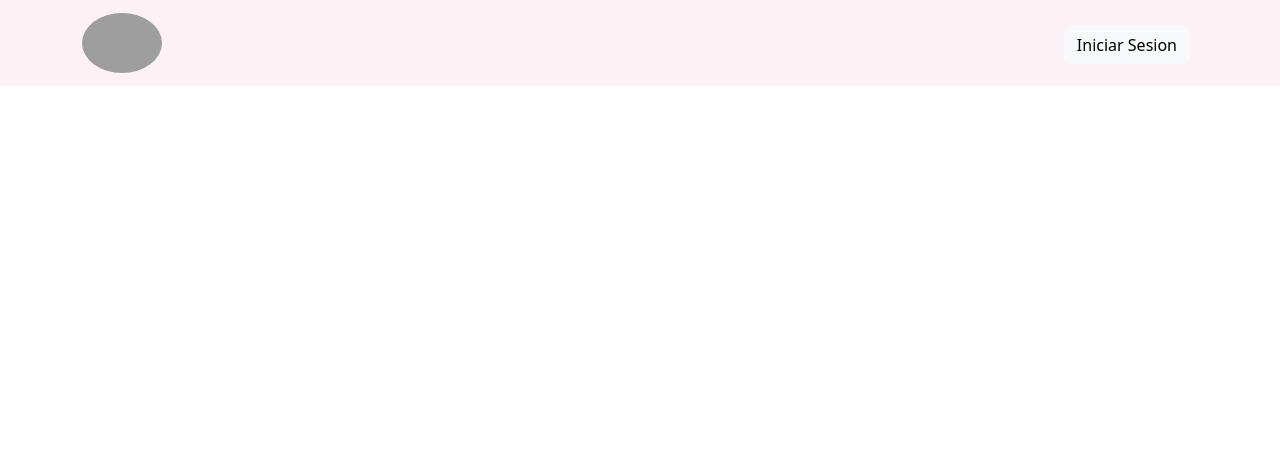
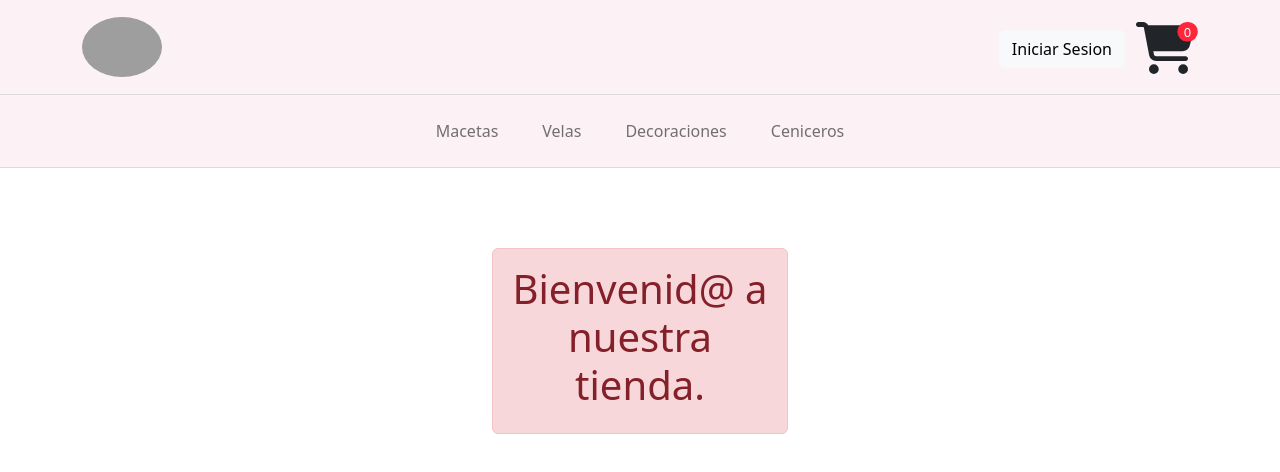
Before and after one commit to ezequielsaavedra/mezclartereacteps, a React (Create React App) app: page / in a window 1280 px wide. Shown: the top 472 px of the page. Built offline with nearby package versions, Linux system fonts and the light colour scheme; grey boxes are pictures that could not be loaded.

Commit message:
primera preentrega

```diff
--- a/package.json
+++ b/package.json
@@ -4,9 +4,13 @@
   "private": true,
   "dependencies": {
     "@fortawesome/fontawesome-svg-core": "^6.2.1",
+    "@fortawesome/free-regular-svg-icons": "^6.2.1",
+    "@fortawesome/free-solid-svg-icons": "^6.2.1",
+    "@fortawesome/react-fontawesome": "^0.2.0",
     "@testing-library/jest-dom": "^5.16.5",
     "@testing-library/react": "^13.4.0",
     "@testing-library/user-event": "^13.5.0",
+    "babel-plugin-macros": "^3.1.0",
     "bootstrap": "^5.2.3",
     "react": "^18.2.0",
     "react-bootstrap": "^2.7.0",
--- a/src/App.css
+++ b/src/App.css
@@ -14,8 +14,9 @@
 }
 
 .App-header {
+  background-color: rgb(252, 242, 246);
   font-size: calc(10px + 2vmin);
-  color: white;
+  min-width: 100vw;
 }
 
 .App-link {
--- a/src/App.js
+++ b/src/App.js
@@ -1,6 +1,8 @@
 import './App.css';
 import 'bootstrap/dist/css/bootstrap.min.css';
-import NavBar from "./components/NavBar"
+import NavBar from "./components/NavBar";
+import NavBarDos from './components/NavBarDos';
+import ItemListContainer from './components/ItemListContainer';
 
 
 function App() {
@@ -8,7 +10,9 @@ function App() {
     <div className="App">
       <header className='App-header'>
       <NavBar/>
+      <NavBarDos/>
       </header>
+      <ItemListContainer greeting="Bienvenid@ a nuestra tienda."/>
     </div>
   );
 }
--- /dev/null
+++ b/src/components/CartWidget.css
@@ -0,0 +1,3 @@
+.carrito {
+    cursor: pointer;
+}
--- /dev/null
+++ b/src/components/CartWidget.js
@@ -0,0 +1,16 @@
+import {FontAwesomeIcon } from "@fortawesome/react-fontawesome"
+import {faCartShopping} from "@fortawesome/free-solid-svg-icons"
+import "./CartWidget.css"
+
+const CartWidget = () => {
+    return (
+        <div className="fa-2x carrito">
+            <span className="fa-layers fa-fw">
+                <FontAwesomeIcon icon={faCartShopping}/>
+                <span className="fa-layers-counter">0</span>
+            </span>
+        </div>
+    )
+}
+
+export default CartWidget
--- /dev/null
+++ b/src/components/ItemListContainer.css
@@ -0,0 +1,4 @@
+.bienvenida {
+    margin-top: 5rem;
+    max-width: 20rem;
+}
--- /dev/null
+++ b/src/components/ItemListContainer.js
@@ -0,0 +1,19 @@
+import Alert from 'react-bootstrap/Alert';
+import Container from 'react-bootstrap/esm/Container';
+import "./ItemListContainer.css";
+
+function ItemListContainer({ greeting }) {
+    return (
+        <>
+            {['danger',].map((variant) => (
+                <Container className="bienvenida">
+                    <Alert key={variant} variant={variant}>
+                        <h1>{greeting}</h1>
+                    </Alert>
+                </Container>
+            ))}
+        </>
+    );
+}
+
+export default ItemListContainer;
--- a/src/components/NavBar.css
+++ b/src/components/NavBar.css
@@ -1,6 +1,10 @@
-.nav {
-    background-color: rgb(252, 242, 246);
-}
+/* .login-nav {
+    min-width: auto;
+} */
+
+/* .img-brand {
+    max-width: 10vw;
+} */
 
 .brand-img {
     width: 5rem;
--- a/src/components/NavBar.js
+++ b/src/components/NavBar.js
@@ -1,28 +1,25 @@
 import Container from 'react-bootstrap/Container';
 import Nav from 'react-bootstrap/Nav';
 import Navbar from 'react-bootstrap/Navbar';
-import Button from "react-bootstrap/Button"
-import Image from 'react-bootstrap/Image'
+import Button from "react-bootstrap/Button";
+import Image from 'react-bootstrap/Image';
+import CartWidget from './CartWidget';
 import "./NavBar.css"
-
-{/* <img src="https://i.ibb.co/X56vc7q/logo-completo.jpg" alt="logo" className="d-inline-block align-top brand-img"/> */ }
 
 function NavBar() {
     return (
-        <Navbar expanded className="nav">
-            <Container>
+        <Navbar expanded >
+            <Container >
                 <Navbar.Brand href="#">
                 <Image src="https://i.ibb.co/X56vc7q/logo-completo.jpg" alt="logo" className="d-inline-block align-top brand-img" roundedCircle/>
                 </Navbar.Brand>
-                <Navbar.Toggle aria-controls="responsive-navbar-nav" />
-                <Navbar.Collapse id="responsive-navbar-nav">
-                    <Nav className="me-auto">
-                    </Nav>
+                <Navbar.Collapse id="responsive-navbar-nav" className='justify-content-end'>
                     <Nav>
                         <Nav.Link href="#">
                             <Button variant="light">Iniciar Sesion</Button>
                         </Nav.Link>
                     </Nav>
+                    <CartWidget></CartWidget>
                 </Navbar.Collapse>
             </Container>
         </Navbar>
--- /dev/null
+++ b/src/components/NavBarDos.css
@@ -0,0 +1,22 @@
+.products-navbar {
+    border-top: 1px solid rgb(223, 218, 218);
+    border-bottom: 1px solid rgb(223, 218, 218);
+    width: 100%;
+    overflow: auto;
+}
+
+.products-nav {
+    width: 100%;
+
+}
+
+.products-button {
+    background-color: rgb(252, 242, 246);
+    border:  2px solid rgb(252, 242, 246);
+}
+
+.products-button:hover {
+    background-color: rgb(252, 242, 246);
+    border:  2px solid rgb(252, 242, 246);
+    border-bottom: 2px solid rgb(197, 193, 194);
+}
--- a/src/components/NavBarDos.js
+++ b/src/components/NavBarDos.js
@@ -0,0 +1,25 @@
+import Container from 'react-bootstrap/Container';
+import Nav from 'react-bootstrap/Nav';
+import Navbar from 'react-bootstrap/Navbar';
+import Button from "react-bootstrap/Button";
+import "./NavBarDos.css"
+
+function NavBarDos() {
+    return (
+        <Navbar expanded className='products-navbar'>
+            <Container>
+                <Navbar.Toggle aria-controls="basic-navbar-nav" />
+                <Navbar.Collapse id="basic-navbar-nav" >
+                    <Nav className="me-auto justify-content-center products-nav">
+                        <Button variant="light" className='products-button'><Nav.Link href="#">Macetas</Nav.Link></Button>
+                        <Button variant="light" className='products-button'><Nav.Link href="#">Velas</Nav.Link></Button>
+                        <Button variant="light" className='products-button'><Nav.Link href="#">Decoraciones</Nav.Link></Button>
+                        <Button variant="light" className='products-button'><Nav.Link href="#">Ceniceros</Nav.Link></Button>
+                    </Nav>
+                </Navbar.Collapse>
+            </Container>
+        </Navbar>
+    );
+}
+
+export default NavBarDos;
```
Also changed, not shown: 1 other file (tests, documents, lock files or other folders).
